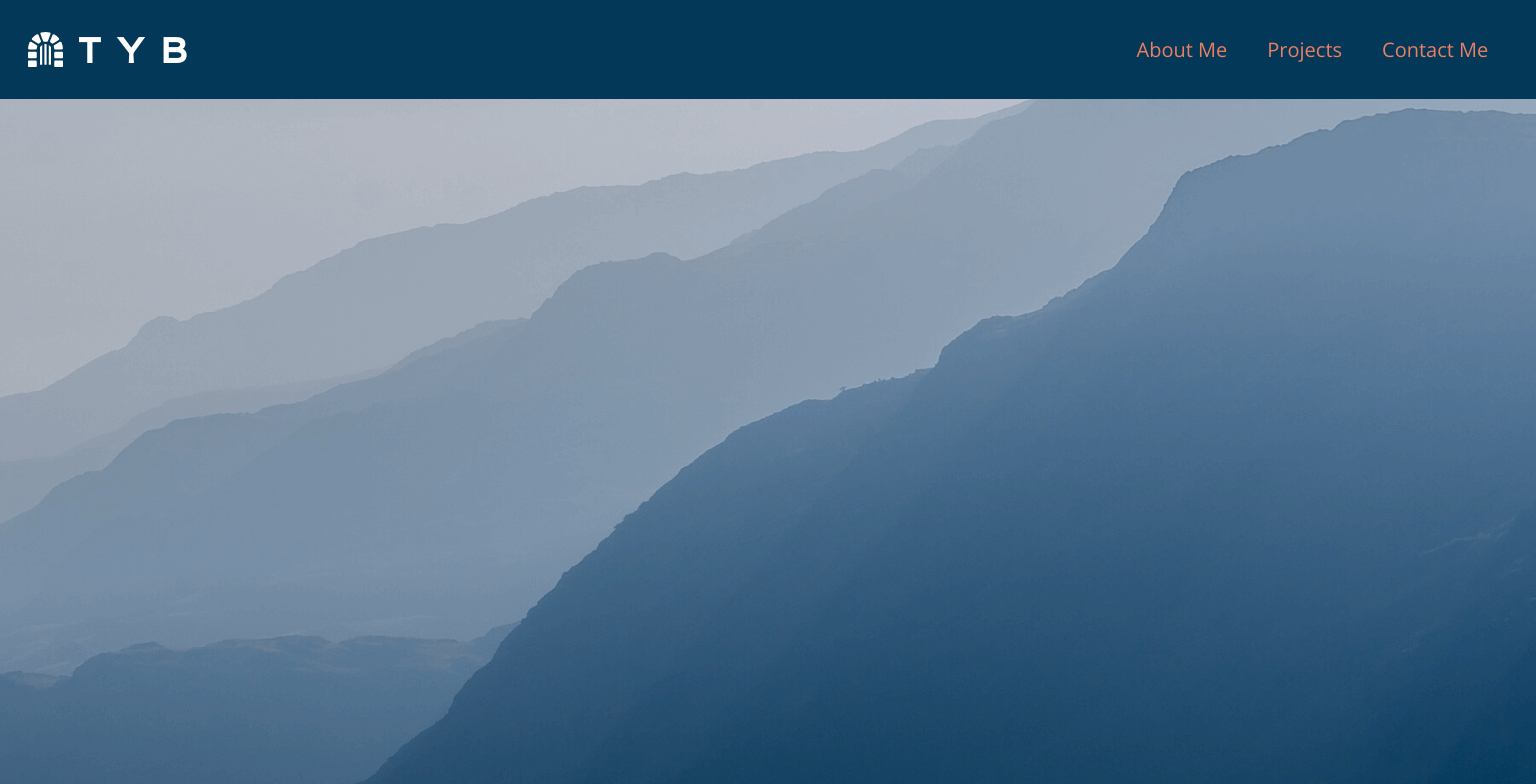
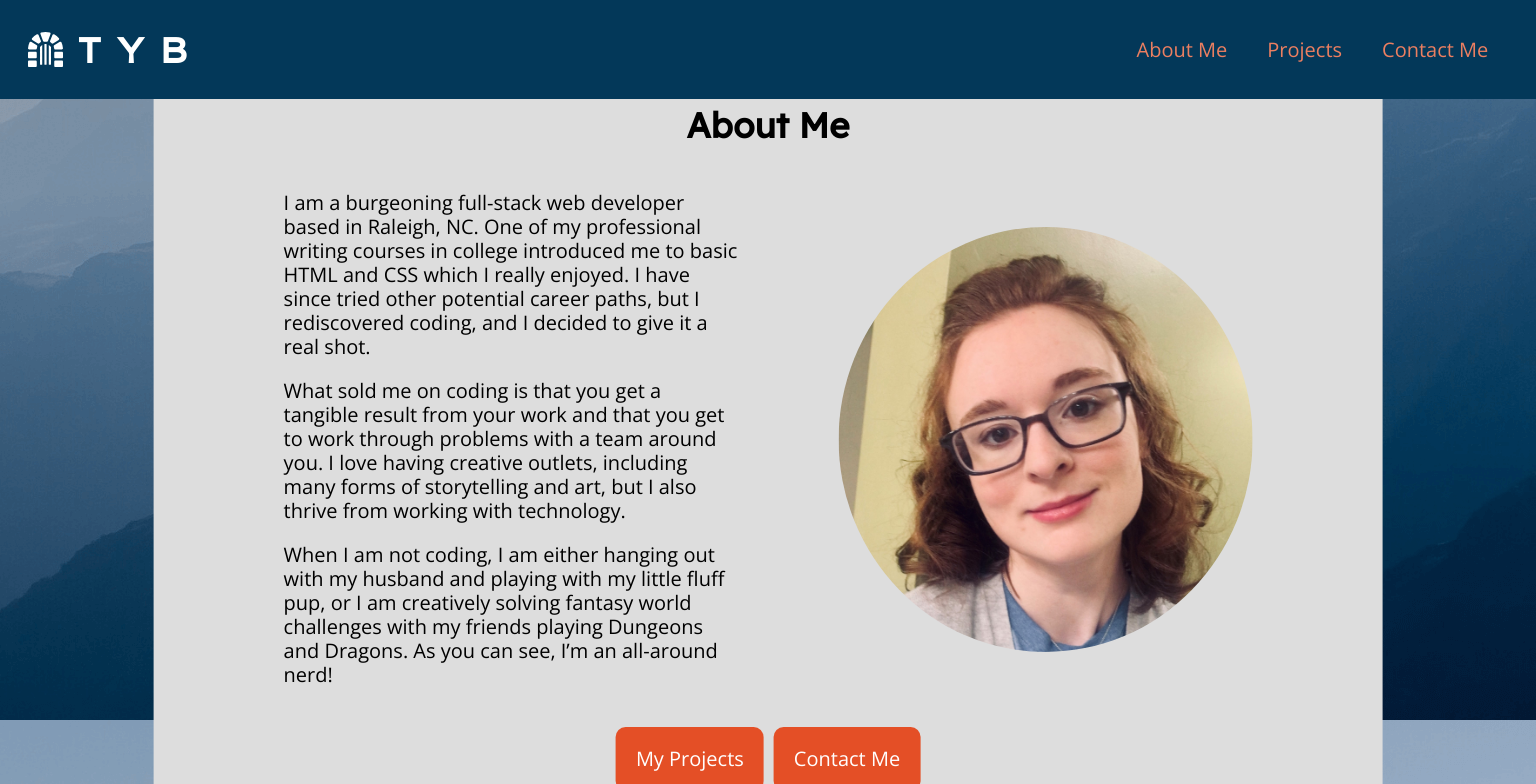
Before and after one commit to stronghearth/tybportfolio, a React (Create React App) app: page /about in a window 1536 px wide. Shown: the top 784 px of the page. Built offline with nearby package versions, Linux system fonts and the light colour scheme.

Commit message:
built basic about me page

```diff
--- a/src/components/App/App.css
+++ b/src/components/App/App.css
@@ -23,10 +23,12 @@ header {
 }
 
 main {
-    max-width: 95%;
     display: flex;
     flex-direction: column;
+    justify-items: center;
+    align-items: center;
 }
+
 .App-link {
   color: #61dafb;
 }
--- /dev/null
+++ b/src/routes/AboutPage/AboutPage.css
@@ -0,0 +1,143 @@
+.aboutSection {
+    display: flex;
+    flex-direction: column;
+    justify-content: center;
+    align-items: center;
+    margin-top: 150px;
+    background-color: #DDDDDD;
+    border-radius: 10px;
+    width: 300px;
+    padding: 15px;
+    margin-bottom: 50px;
+}
+
+.pageSubheading {
+    font-family: 'Lexend Deca', sans-serif;
+}
+
+.me {
+    width: 125px;
+    height: 125px;
+    border-radius: 50%;
+}
+
+.myInformation {
+    line-height: 1.5em;
+    text-align: left;
+}
+
+.myDescription {
+    font-family: 'Open Sans', sans-serif;
+}
+
+.buttonDiv {
+    display: flex;
+    flex-direction: row;
+    justify-content: space-evenly;
+}
+
+.suggestionButton {
+    background-color: #E44F26;
+    border-radius: 10px;
+    padding: 10px;
+    font-size: 20px;
+    font-family: 'Open Sans', sans-serif;
+    margin: 2px;
+}
+
+.suggestionButton:hover{
+    text-decoration: underline;
+    cursor: pointer;
+}
+
+@media screen and (min-width: 700px) {
+    .aboutSection{
+        margin-top: 100px;
+        position: absolute;
+        top: 50%;
+        left: 50%;
+        transform: translate(-50%, -50%);
+        width: 85%;
+        padding: 25px;
+        line-height: 2em;
+    }
+    .pageSubheading{
+        font-size: 40px;
+    }
+    .myDescription {
+        font-size: 22px;
+    }
+    .me {
+        width: 250px;
+        height: 250px;
+    }
+    .suggestionButton{
+        padding: 20px;
+        margin: 5px;
+    }
+}
+
+@media screen and (min-width: 1000px) {
+    .aboutSection{
+        margin-top: 70px;
+        position: absolute;
+        top: 50%;
+        left: 50%;
+        transform: translate(-50%, -50%);
+        width: 90%;
+        height: fit-content;
+        line-height: 1em;
+    }
+    .pageSubheading {
+        font-size: 30px;
+    }
+    .infoDiv {
+        display: flex;
+        flex-direction: row-reverse;
+        justify-content: space-evenly;
+        align-items: center;
+        padding: 5px;
+    }
+    .myDescription{
+        margin-right: 20px;
+        font-size: 20px;
+    }
+    .me {
+        width: 275px;
+        height: 275px;
+        margin-right: 20px;
+    }
+}
+
+@media screen and (min-width: 1500px) {
+    .aboutSection{
+        margin-top: unset;
+        position: absolute;
+        top: 55%;
+        left: 50%;
+        transform: translate(-50%, -50%);
+        width: 80%;
+        height: fit-content;
+        line-height: 1.5em;
+    }
+    .pageSubheading {
+        font-size: 35px;
+    }
+    .infoDiv {
+        display: flex;
+        flex-direction: row-reverse;
+        justify-content: space-evenly;
+        align-items: center;
+        padding: 5px;
+        margin-bottom: 10px;
+    }
+    .myDescription{
+        margin-right: 100px;
+        margin-left: 100px;
+    }
+    .me {
+        width: 425px;
+        height: 425px;
+        margin-right: 100px;
+    }
+}
--- a/src/routes/AboutPage/AboutPage.js
+++ b/src/routes/AboutPage/AboutPage.js
@@ -1,9 +1,27 @@
 import React, {Component} from 'react'
+import me from '../../assets/me.jpg'
+import {Link} from 'react-router-dom'
+import './AboutPage.css'
 
 export default class AboutPage extends Component {
     render() {
-        return (
-            <h2>Hello I am a AboutPage</h2>
+        return (<section className="aboutSection">
+            <h2 className="pageSubheading">About Me</h2>
+            <div className='infoDiv'>
+            <img src={me} className="me" alt="Taylor Bradshaw"/>
+            <div className="myInformation">
+                <p className="myDescription">I am a burgeoning full-stack web developer based in Raleigh, NC. One of my professional writing courses in college introduced me to basic HTML and CSS which I really enjoyed. I have since tried other potential career paths, but I rediscovered coding, and I decided to give it a real shot.</p>
+                <p className="myDescription">What sold me on coding is that you get a tangible result from your work and that you get to work through problems with a team around you. I love having creative outlets, including many forms of storytelling and art, but I also thrive from working with technology.</p>
+                <p className="myDescription">When I am not coding, I am either hanging out with my husband and playing with my little fluff pup, or I am creatively solving fantasy world challenges with my friends playing Dungeons and Dragons. As you can see, I’m an all-around nerd!</p>
+            </div>
+            </div>
+            <div className="buttonDiv">
+                <div role="button" className="suggestionButton"><Link to="/projects" className="buttonLink">My Projects</Link></div>
+                <div role="button" className="suggestionButton"><Link to="/contact" className="buttonLink">Contact Me</Link></div>
+
+            </div>
+        </section>
+
         )
     }
 }
```
